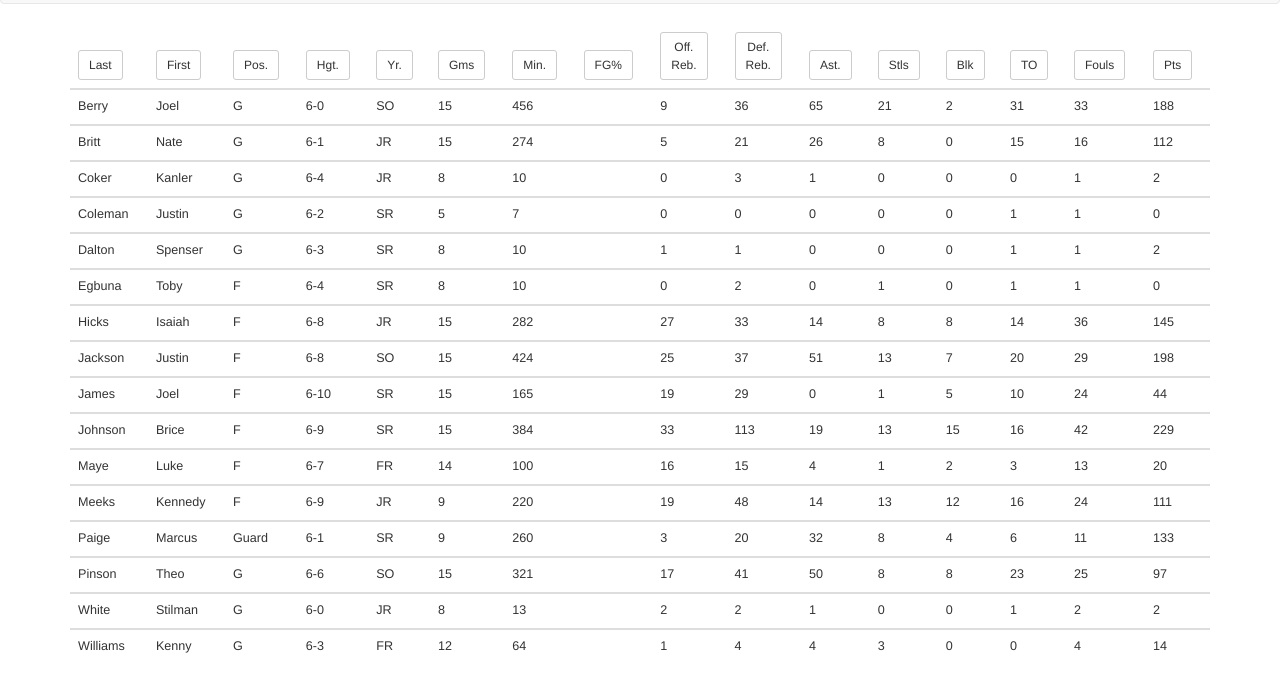
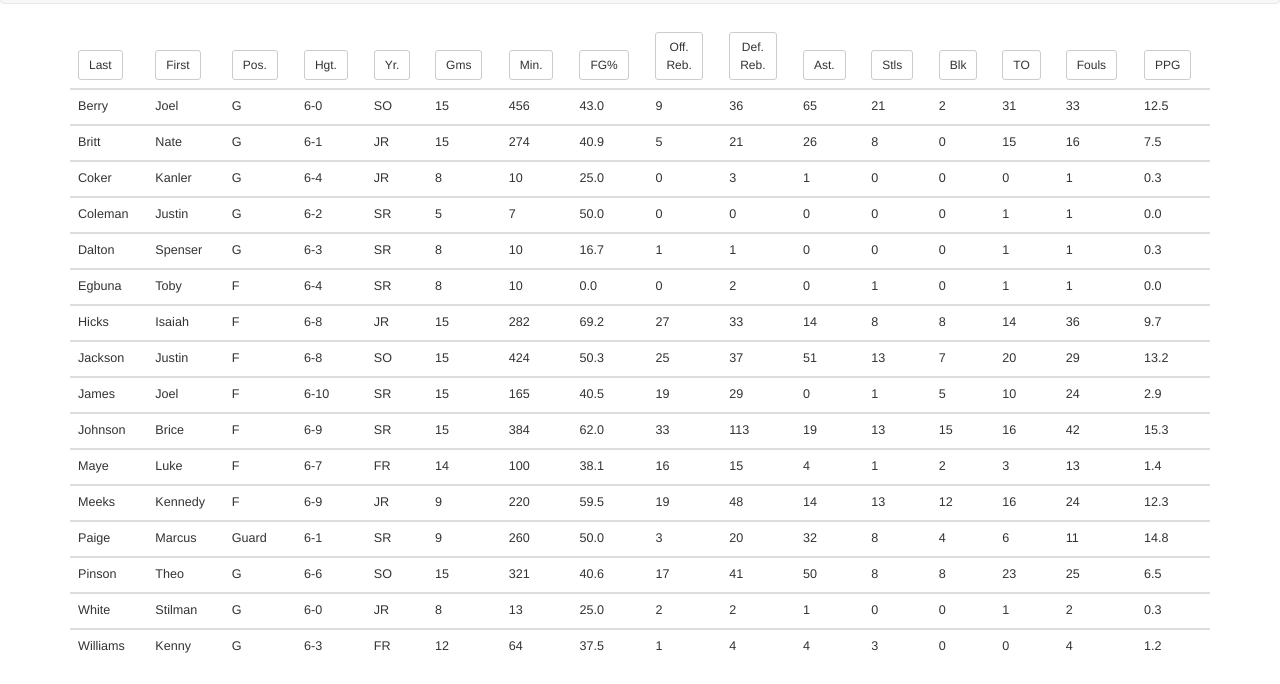
Before and after one commit to scgeier/J583-basketball, a plain HTML site: page index.html in a window 1280 px wide. Shown: the part 126-810 px from the top of the page. Drawn offline with nearby package versions, Linux system fonts and the light colour scheme.

Commit message:
second commit

```diff
--- a/index.html
+++ b/index.html
@@ -47,7 +47,7 @@
         <th><button class="btn btn-default btn-sm"ng-click="base.sort('blocks')">Blk</button></th>
         <th><button class="btn btn-default btn-sm"ng-click="base.sort('turnovers')">TO</button></th>
         <th><button class="btn btn-default btn-sm"ng-click="base.sort('fouls')">Fouls</button></th>
-        <th><button class="btn btn-default btn-sm"ng-click="base.sort('points')">Pts</button></th>
+        <th><button class="btn btn-default btn-sm"ng-click="base.sort('points')">PPG</button></th>
       </tr>
     </thead>
     <tbody ng-repeat="player in base.players | filter:terms | orderBy:base.sortProperty:base.reverseSort">
@@ -59,7 +59,7 @@
         <td>{{player.year}}</td>
         <td>{{player.games}}</td>
         <td>{{player.minutes}}</td>
-        <td>{{player.fieldGoalPercentage}}</td>
+        <td>{{base.fieldGoalPercentage(player)}}</td>
         <td>{{player.offensiveRebounds}}</td>
         <td>{{player.defensiveRebounds}}</td>
         <td>{{player.assists}}</td>
@@ -67,7 +67,7 @@
         <td>{{player.blocks}}</td>
         <td>{{player.turnovers}}</td>
         <td>{{player.fouls}}</td>
-        <td>{{player.points}}</td>
+        <td>{{base.pointsPerGame(player)}}</td>
       </tr>
   </table>
 
--- a/js/app.js
+++ b/js/app.js
@@ -6,8 +6,19 @@ var app = angular.module('myApp', []);
 
 app.controller('BaseController', function() {
     this.message = "Ready";
+
     this.players = data;
-    this.players.fieldGoalPercentage = this.players.fieldGoals / this.players.fieldGoalsAttempted;
+    this.fieldGoalPercentage = function(player){
+        var num = (player.fieldGoals / player.fieldGoalsAttempted) * 100;
+        var n = num.toFixed(1);
+        return n;
+    };
+
+    this.pointsPerGame = function(player){
+        var num = player.points / player.games;
+        var n = num.toFixed(1);
+        return n;
+    };
 
 this.sortProperty = "last";
 this.reverseSort = false;
@@ -16,7 +27,9 @@ this.sort = function(prop){
     this.reverseSort = !this.reverseSort;
 };
 
-    console.log(this.players.fieldGoalPercentage);
+console.log(this.players.fieldGoalPercentage);
+
+
 });
 
 
@@ -418,14 +431,14 @@ var data = [
         ],
         games: 5,
         minutes: 7,
-        fieldGoals: 0,
-        fieldGoalsAttempted: 0,
+        fieldGoals: 1,
+        fieldGoalsAttempted: 2,
         twoPoints: 0,
         twoPointsAttempted: 0,
         threePoints: 0,
         threePointsAttempted: 0,
         freeThrows: 2,
-        freeThrowsAttempted: .500,
+        freeThrowsAttempted: 5,
         offensiveRebounds: 0,
         defensiveRebounds: 0,
         assists: 0,
@@ -464,5 +477,4 @@ var data = [
     }
 ];
 
-
 })();
```
